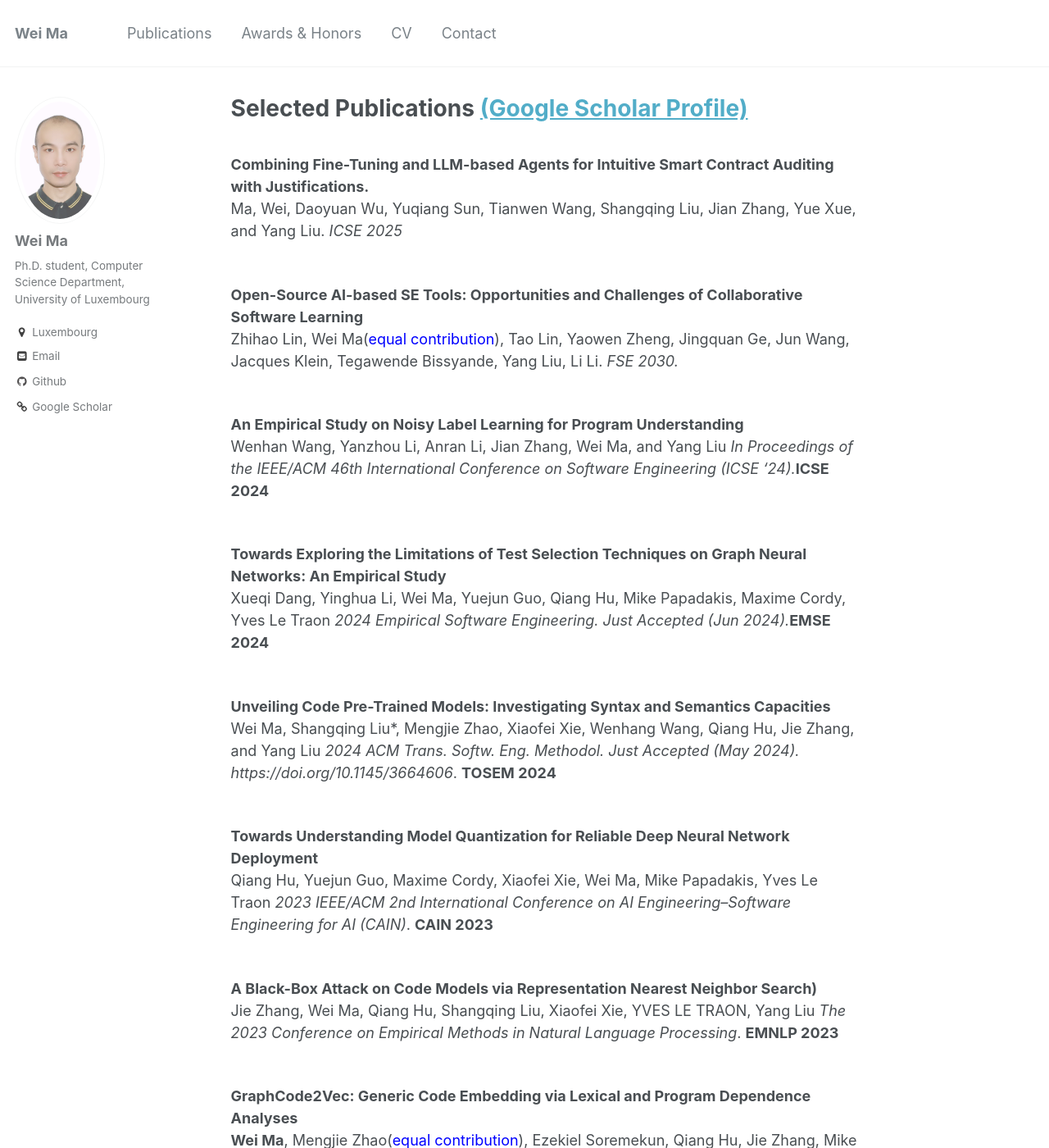
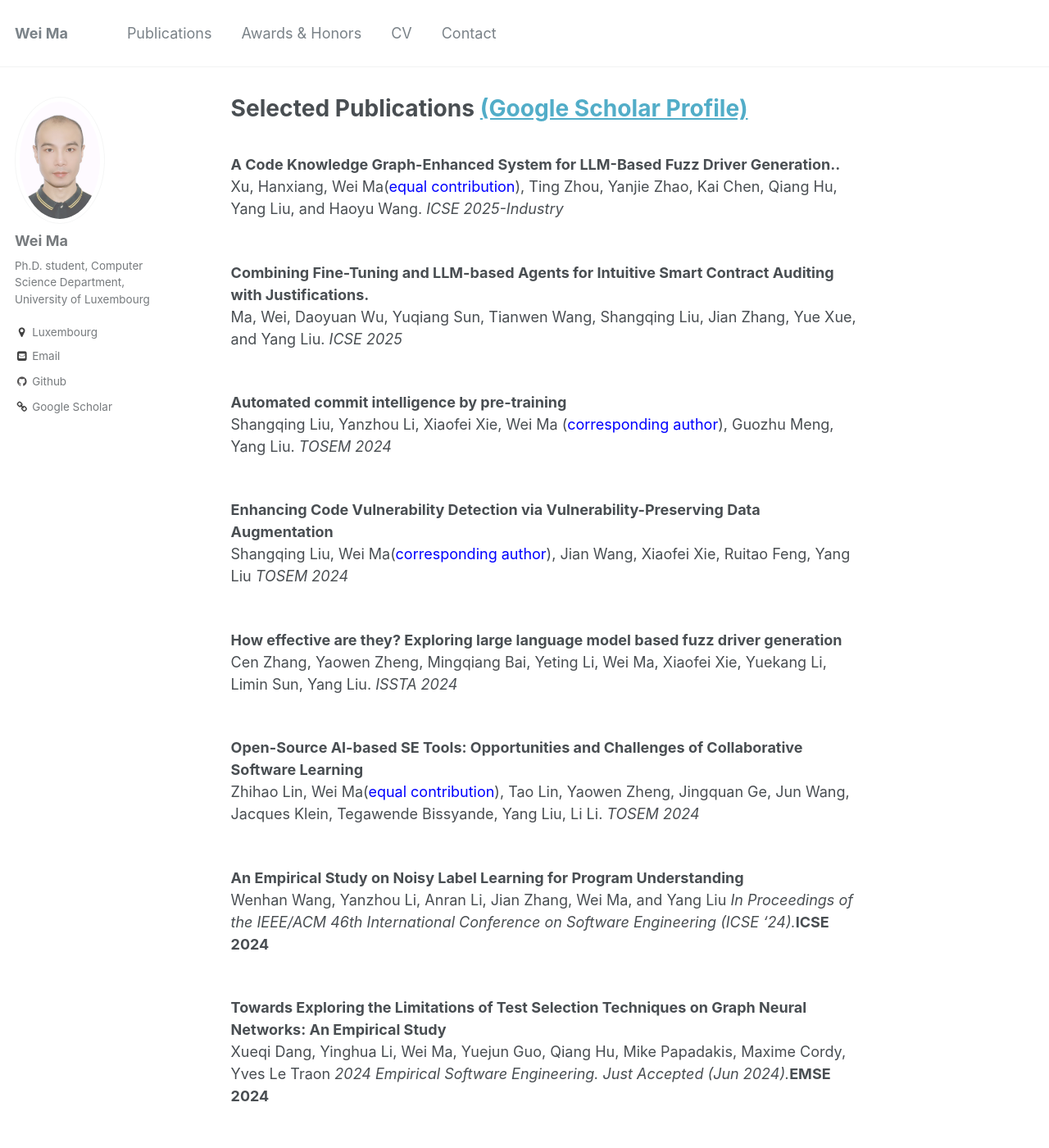
Before and after one commit to Marvinmw/WeiMa.github.io, a Jekyll site: the page built from _pages/publications.md, in a window 1280 px wide and 1400 px high. Shown: the whole window at 82% size. Built offline with Jekyll 4.4.1, drawn with Linux system fonts in a browser that asks for light colours.

Commit message:
Update publications.md

```diff
--- a/_pages/publications.md
+++ b/_pages/publications.md
@@ -5,14 +5,34 @@ author_profile: true
 ---
 
 <br>
+<b>A Code Knowledge Graph-Enhanced System for LLM-Based Fuzz Driver Generation..</b> <br>
+Xu, Hanxiang, Wei Ma(<font color='blue'>equal contribution</font>), Ting Zhou, Yanjie Zhao, Kai Chen, Qiang Hu, Yang Liu, and Haoyu Wang.
+<i> ICSE 2025-Industry</i><b></b>
+
+<br>
 <b>Combining Fine-Tuning and LLM-based Agents for Intuitive Smart Contract Auditing with Justifications.</b> <br>
 Ma, Wei, Daoyuan Wu, Yuqiang Sun, Tianwen Wang, Shangqing Liu, Jian Zhang, Yue Xue, and Yang Liu.
 <i> ICSE 2025</i><b></b>
 
 <br>
+<b>Automated commit intelligence by pre-training</b> <br>
+Shangqing Liu, Yanzhou Li, Xiaofei Xie, Wei Ma (<font color='blue'>corresponding author</font>), Guozhu Meng, Yang Liu.
+<i> TOSEM 2024</i><b></b>
+
+<br>
+<b>Enhancing Code Vulnerability Detection via Vulnerability-Preserving Data Augmentation</b> <br>
+Shangqing Liu, Wei Ma(<font color='blue'>corresponding author</font>), Jian Wang, Xiaofei Xie, Ruitao Feng, Yang Liu
+<i> TOSEM 2024</i><b></b>
+
+<br>
+<b>How effective are they? Exploring large language model based fuzz driver generation</b> <br>
+Cen Zhang, Yaowen Zheng, Mingqiang Bai, Yeting Li, Wei Ma, Xiaofei Xie, Yuekang Li, Limin Sun, Yang Liu.
+<i> ISSTA 2024</i><b></b>
+
+<br>
 <b>Open-Source AI-based SE Tools: Opportunities and Challenges of Collaborative Software Learning</b> <br>
 Zhihao Lin, Wei Ma(<font color='blue'>equal contribution</font>), Tao Lin, Yaowen Zheng, Jingquan Ge, Jun Wang, Jacques Klein, Tegawende Bissyande, Yang Liu, Li Li.
-<i> FSE 2030.</i><b></b>
+<i> TOSEM 2024</i><b></b>
 
 <br>
 <b>An Empirical Study on Noisy Label Learning for Program Understanding</b> <br>
```
